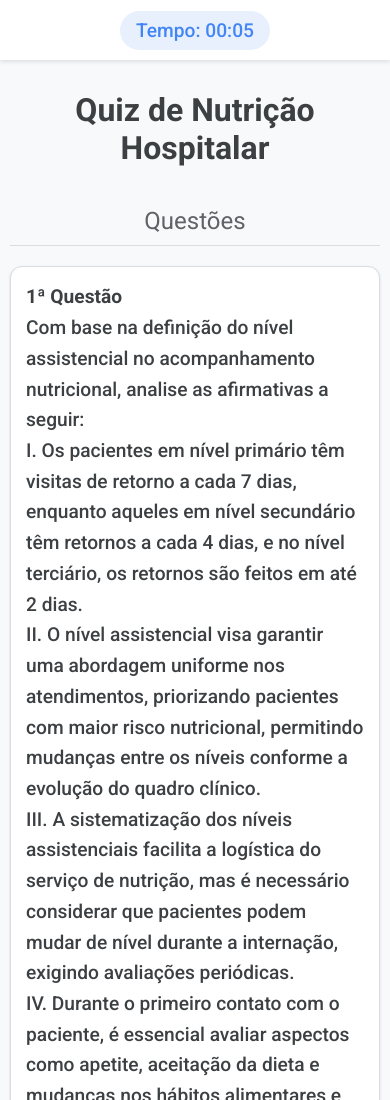
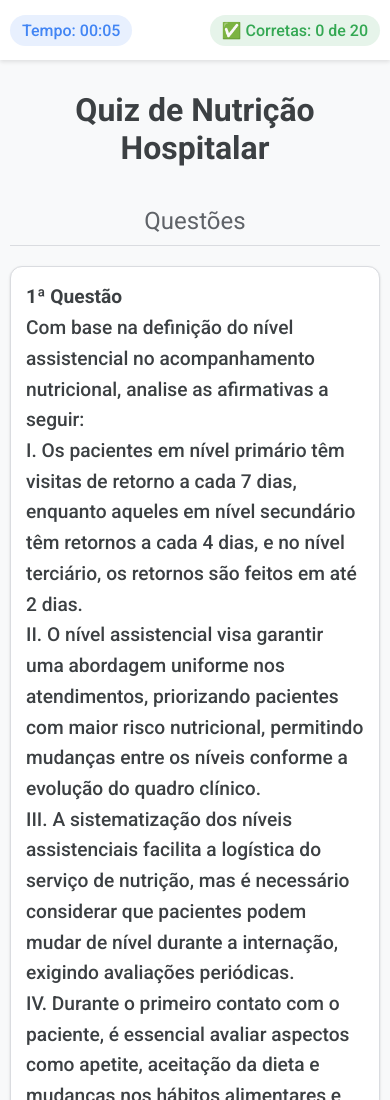
Before and after one commit to onutrigiu/pages, a plain HTML site: page QuizNutHosp.html in a window 390 px wide. Shown: the top 1100 px of the page. Drawn offline with Linux system fonts and the light colour scheme.

Commit message:
Update QuizNutHosp.html

```diff
--- a/QuizNutHosp.html
+++ b/QuizNutHosp.html
@@ -28,14 +28,14 @@
             background-color: var(--neutral-bg-color);
             margin: 0;
             padding: 20px;
-            padding-top: 80px; /* Space for the fixed timer */
+            padding-top: 80px; /* Space for the fixed header */
             display: flex;
             flex-direction: column;
             align-items: center;
             color: var(--text-color);
         }
 
-        #timer-container {
+        #header-container {
             width: 100%;
             background-color: var(--card-bg-color);
             box-shadow: 0 2px 4px rgba(0,0,0,0.1);
@@ -44,18 +44,28 @@
             left: 0;
             z-index: 1000;
             display: flex;
-            justify-content: center;
+            justify-content: space-between;
             align-items: center;
             height: 60px;
+            padding: 0 25px;
+            box-sizing: border-box;
+        }
+
+        #timer, #score-counter {
+            font-size: 1.1em;
+            font-weight: 500;
+            padding: 8px 16px;
+            border-radius: 20px;
         }
 
         #timer {
-            font-size: 1.2em;
-            font-weight: 500;
             color: var(--primary-color);
             background-color: #e8f0fe;
-            padding: 8px 16px;
-            border-radius: 20px;
+        }
+
+        #score-counter {
+            color: var(--correct-color);
+            background-color: var(--correct-bg-color);
         }
 
         .main-content {
@@ -204,7 +214,14 @@
         @media (max-width: 600px) {
             body {
                 padding: 10px;
-                padding-top: 70px; /* Keep space for timer */
+                padding-top: 70px; /* Keep space for header */
+            }
+            #header-container {
+                padding: 0 10px;
+            }
+            #timer, #score-counter {
+                font-size: 1em;
+                padding: 6px 12px;
             }
             h1 {
                 font-size: 2em;
@@ -219,8 +236,9 @@
     </style>
 </head>
 <body>
-    <div id="timer-container">
+    <div id="header-container">
         <div id="timer">Tempo: 00:00</div>
+        <div id="score-counter"></div>
     </div>
 
     <div class="main-content">
@@ -231,8 +249,9 @@
     </div>
 
     <script>
-        // --- TIMER LOGIC ---
+        // --- TIMER AND SCORE COUNTER LOGIC ---
         const timerElement = document.getElementById('timer');
+        const scoreCounterElement = document.getElementById('score-counter');
         let seconds = 0;
         let minutes = 0;
 
@@ -247,6 +266,10 @@
             const formattedSeconds = String(seconds).padStart(2, '0');
 
             timerElement.textContent = `Tempo: ${formattedMinutes}:${formattedSeconds}`;
+        }
+
+        function updateScoreCounter() {
+            scoreCounterElement.innerHTML = `✅ Corretas: ${correctAnswers} de ${questions.length}`;
         }
 
         // Start the timer
@@ -715,6 +738,8 @@
                 feedbackDiv.style.borderLeftColor = "var(--incorrect-color)";
             }
 
+            updateScoreCounter(); // Update score after checking answer
+
             document.getElementById(`submit-btn-${questionIndex}`).style.display = 'none'; // Hide button after answer
             feedbackDiv.style.display = 'block';
             feedbackDiv.setAttribute('data-answered', 'true');
@@ -734,7 +759,9 @@
             }
         }
 
+        // Initial setup
         loadQuestions();
+        updateScoreCounter(); // Initialize score counter on page load
     </script>
 </body>
 </html>
```
